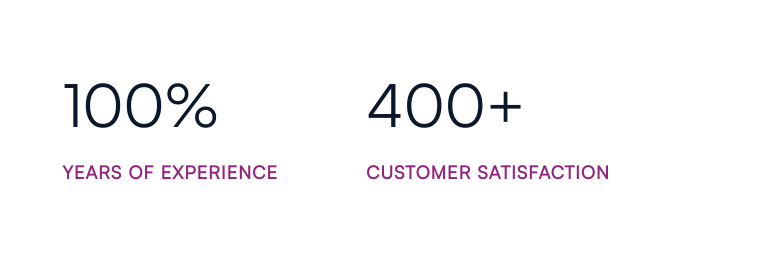
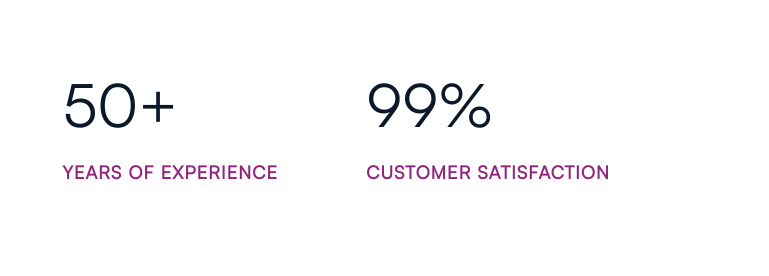
Before and after one commit to sajinprakas/reccaa-club, a plain HTML site: page index.html in a window 1280 px wide. Shown: the part 1700-1976 px from the top of the page, 511-1280 px from the left. Drawn offline with nearby package versions, Linux system fonts and the light colour scheme; files whose address does not match are found by name; a web font is replaced by a local one.

Commit message:
change content

```diff
--- a/index.html
+++ b/index.html
@@ -7,7 +7,7 @@
     <meta name="viewport" content="width=device-width, initial-scale=1" />
     <meta name="author" content="Laralink" />
     <!-- Favicon Icon -->
-    <link rel="icon" href="assets/img/favicon.png" />
+    <link rel="icon" href="assets/img/favicons.png" />
     <!-- Font Family -->
     <link rel="preconnect" href="https://fonts.googleapis.com">
     <link rel="preconnect" href="https://fonts.gstatic.com" crossorigin>
@@ -368,14 +368,14 @@
 
               <div class="text-left">
                 <h2 class="field-status">
-                    <span data-toggle="counter-up">100</span>%
+                    <span data-toggle="counter-up">50</span>+
                 </h2>
                 <h4 class="field-name">YEARS OF EXPERIENCE</h4>
             </div>
 
             <div class="text-left">
               <h2 class="field-status">
-                  <span data-toggle="counter-up">400</span>+
+                  <span data-toggle="counter-up">99</span>%
               </h2>
               <p class="field-name">Customer SATISFACTION</p>
           </div>
```
